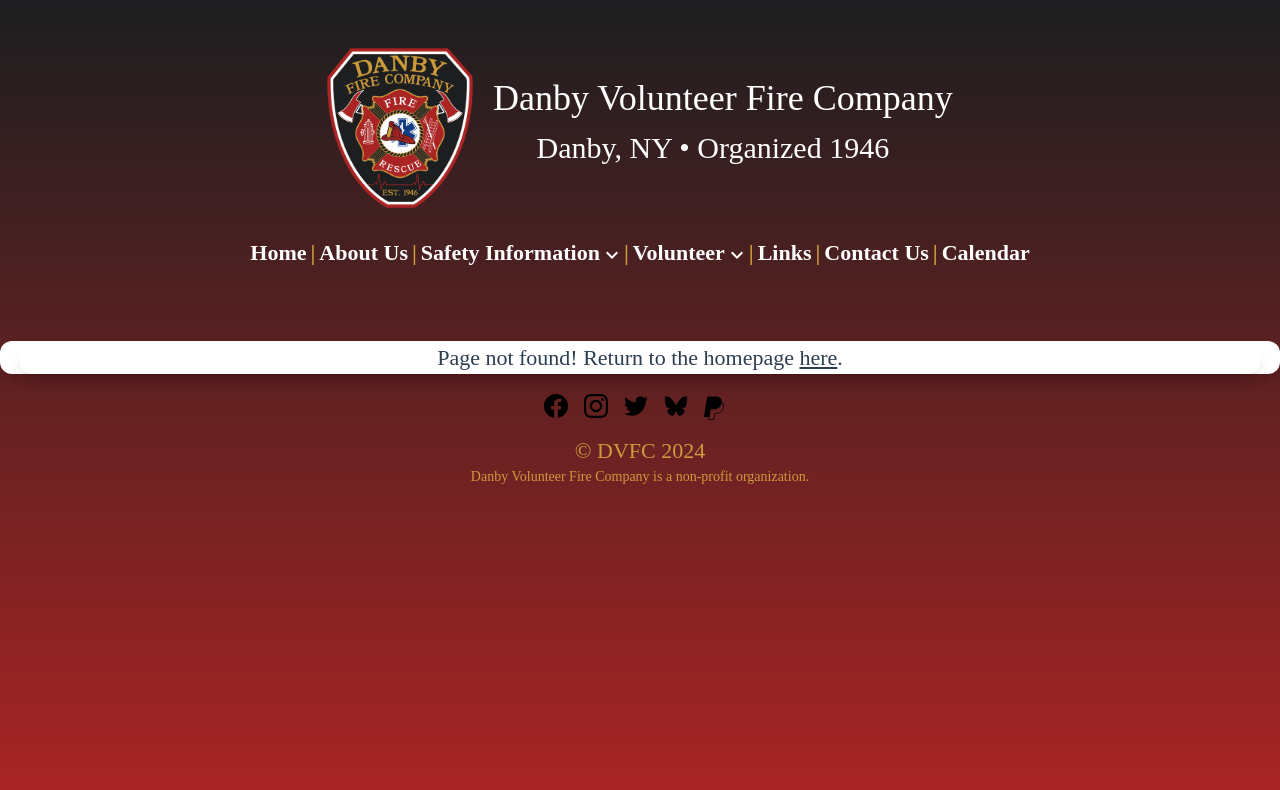
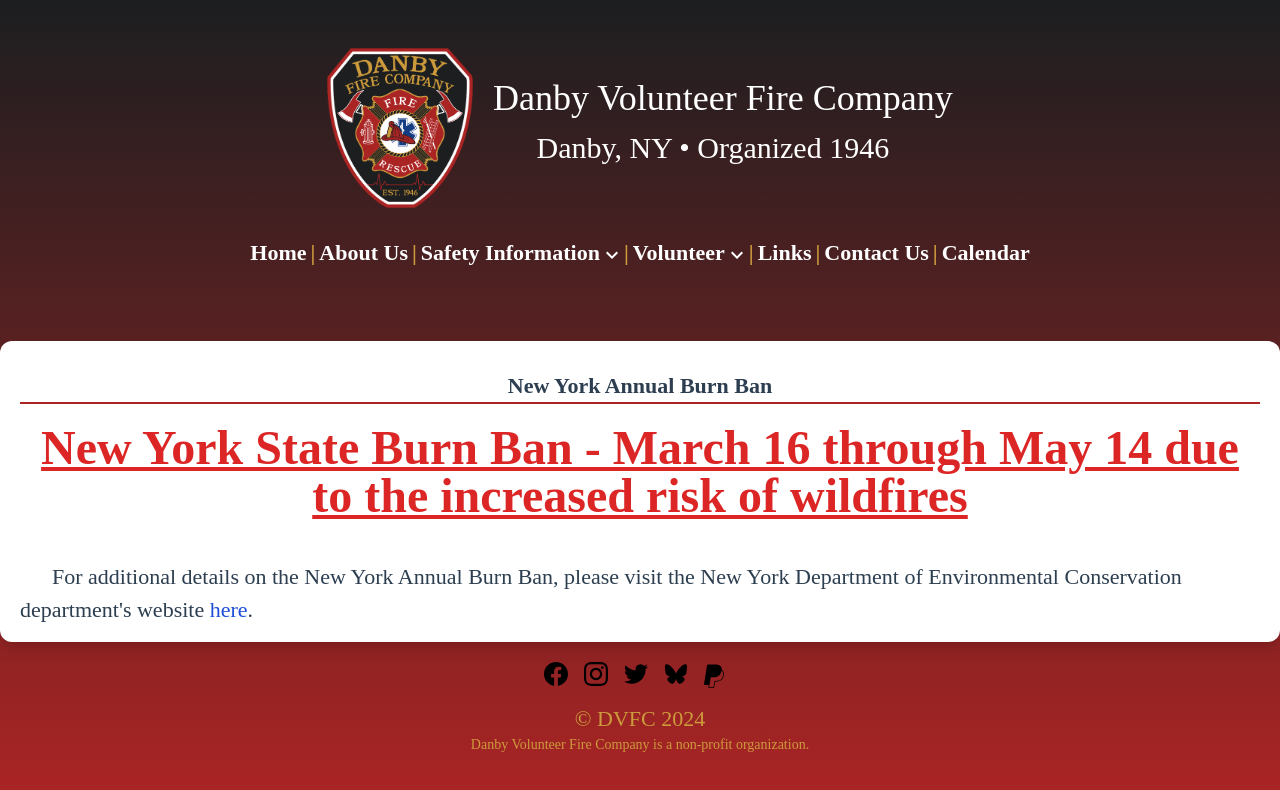
Before and after one commit to jdimichele/DanbyFireDept, a Vue app: page /safety/new-york-annual-burn-ban in a window 1280 px wide. Shown: the top 790 px of the page. Built offline with nearby package versions, Linux system fonts and the light colour scheme; no server answers.

Commit message:
Added new NYBurnBanInfo subpage for the annual burn ban information, along with router and nav links.

```diff
--- /dev/null
+++ b/src/components/subpages/NYBurnBanInfo.vue
@@ -0,0 +1,19 @@
+<template>
+  <div class="py-2">
+    <div class="pt-5 flex-grow border-b-2 border-danby-red">
+      <h1 class="font-bold text-center">New York Annual Burn Ban</h1>
+    </div>
+    <div class="mx-4">
+      <div class="font-bold underline text-5xl text-red-600 text-center my-5">
+        New York State Burn Ban - March 16 through May 14 due to the increased risk of wildfires
+      </div>
+    </div>
+
+    <div>
+      <p class="indent-8 pt-5 pb-2">
+        For additional details on the New York Annual Burn Ban, please visit the New York Department of Environmental Conservation department's website
+        <a href="https://dec.ny.gov/environmental-protection/air-quality/open-burning" class="hover:underline text-blue-700">here</a>.
+      </p>
+    </div>
+  </div>
+</template>
--- a/src/components/ui/NavBar.vue
+++ b/src/components/ui/NavBar.vue
@@ -29,6 +29,13 @@
               <div class="transition duration-300 ease-in-out transform hover:-translate-y-1">
                 <router-link to="/safety/house-sign-form" class="hover:text-danby-yellow text-lg"
                   >House Sign Order Form</router-link
+                >
+              </div>
+            </span>
+            <span>
+              <div class="transition duration-300 ease-in-out transform hover:-translate-y-1">
+                <router-link to="/safety/new-york-annual-burn-ban" class="hover:text-danby-yellow text-lg"
+                  >New York Annual Burn Ban</router-link
                 >
               </div>
             </span>
--- a/src/router/index.js
+++ b/src/router/index.js
@@ -16,6 +16,7 @@ const VolunteerRoles = () => import('../components/subpages/VolunteerRoles.vue')
 const VolunteerApplication = () => import('../components/subpages/VolunteerApplication.vue')
 const HouseSignForm = () => import('../components/subpages/HouseSignForm.vue')
 const HouseSignInfo = () => import('../components/subpages/HouseSignInfo.vue')
+const NYBurnBanInfo = () => import ('../components/subpages/NYBurnBanInfo.vue')
 const NotFound = () => import('../components/interactive/NotFound.vue')
 const AdminDashboard = () => import('../pages/AdminDashboard.vue')
 
@@ -66,6 +67,15 @@ const routes = [
     component: HouseSignInfo,
     meta: {
       title: 'House Sign Info',
+      requiresAuth: false
+    }
+  },
+  {
+    path: '/safety/new-york-annual-burn-ban',
+    name: 'new-york-annual-burn-ban',
+    component: NYBurnBanInfo,
+    meta: {
+      title: 'New York Annual Burn Ban',
       requiresAuth: false
     }
   },
```
